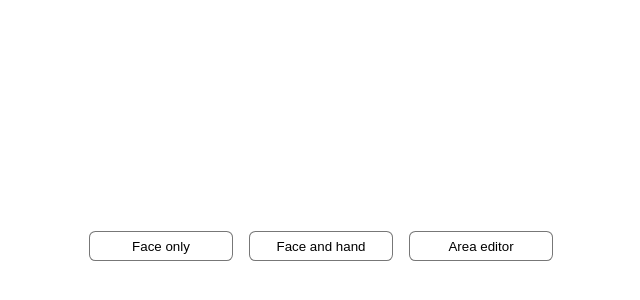
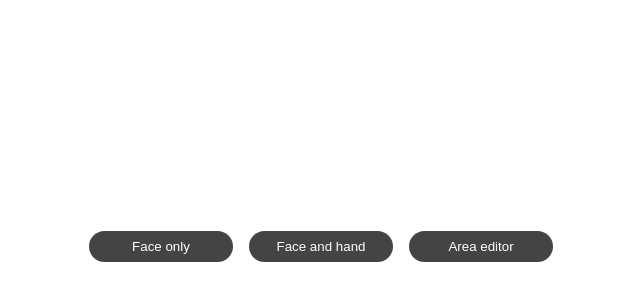
Before and after one commit to cincplug/lukonica, a React (Create React App) app: page / in a window 1280 px wide. Shown: the part 154-454 px from the top of the page, without its empty margins (311-951 px from the left). Built offline with nearby package versions, Linux system fonts and the light colour scheme.

Commit message:
Improve menu styles

```diff
--- a/src/_setup.json
+++ b/src/_setup.json
@@ -20,7 +20,7 @@
   {
     "id": "radius",
     "description": "Initial radius",
-    "value": 20,
+    "value": 5,
     "type": "range",
     "min": 0.5,
     "max": 500,
--- a/src/styles.scss
+++ b/src/styles.scss
@@ -1,13 +1,15 @@
 :root {
   --color-white: #fff;
-  --color-white-dimmed: #fffe;
+  --color-white-dimmed: #fffd;
   --color-black: #222;
-  --color-half-black: #0008;
+  --color-half-black: #000b;
   --color-blue: #2df;
   --color-dark-blue: #08a;
   --color-purple: #909;
   --color-yellow: #fd2;
   --color-half-yellow: #fd28;
+
+  --color-input: var(--color-half-black);
 }
 
 body {
@@ -16,10 +18,21 @@ body {
 
 button {
   margin: 0;
-  padding: 0.4rem 1rem;
-  background-color: var(--color-white);
-  border: 1px solid var(--color-half-black);
-  border-radius: 0.4rem;
+  padding: 0.5rem 1rem;
+  background-color: var(--color-input);
+  border: none;
+  border-radius: 2rem;
+  color: var(--color-white);
+  transition: background-color 0.1s ease-in;
+  path {
+    fill: var(--color-half-black);
+  }
+  &:hover {
+    background-color: var(--color-dark-blue);
+    path {
+      fill: var(--color-white);
+    }
+  }
 }
 
 .menu {
@@ -43,6 +56,8 @@ button {
   &__pattern {
     &__button {
       grid-column: span 6;
+      border-radius: 0.2rem;
+      background: var(--color-white)
     }
   }
   @media (max-width: 512px) {
```
